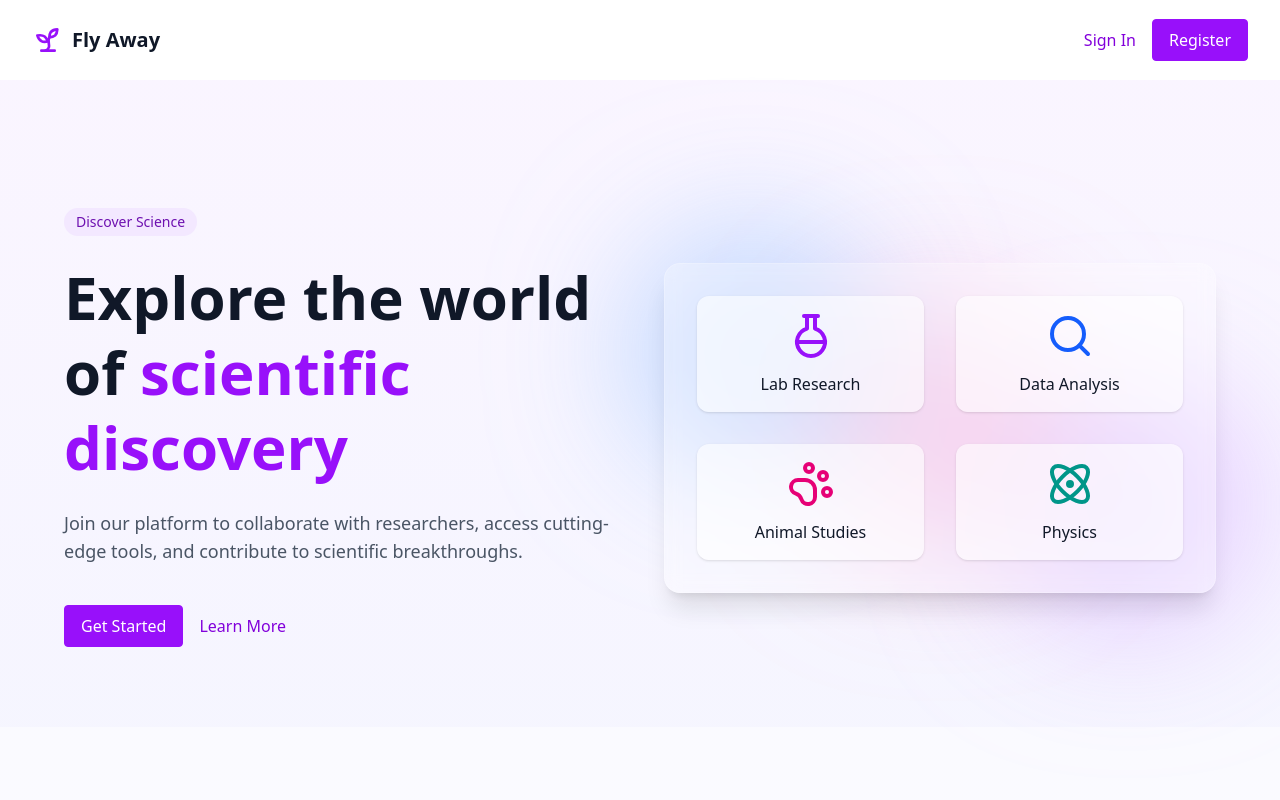
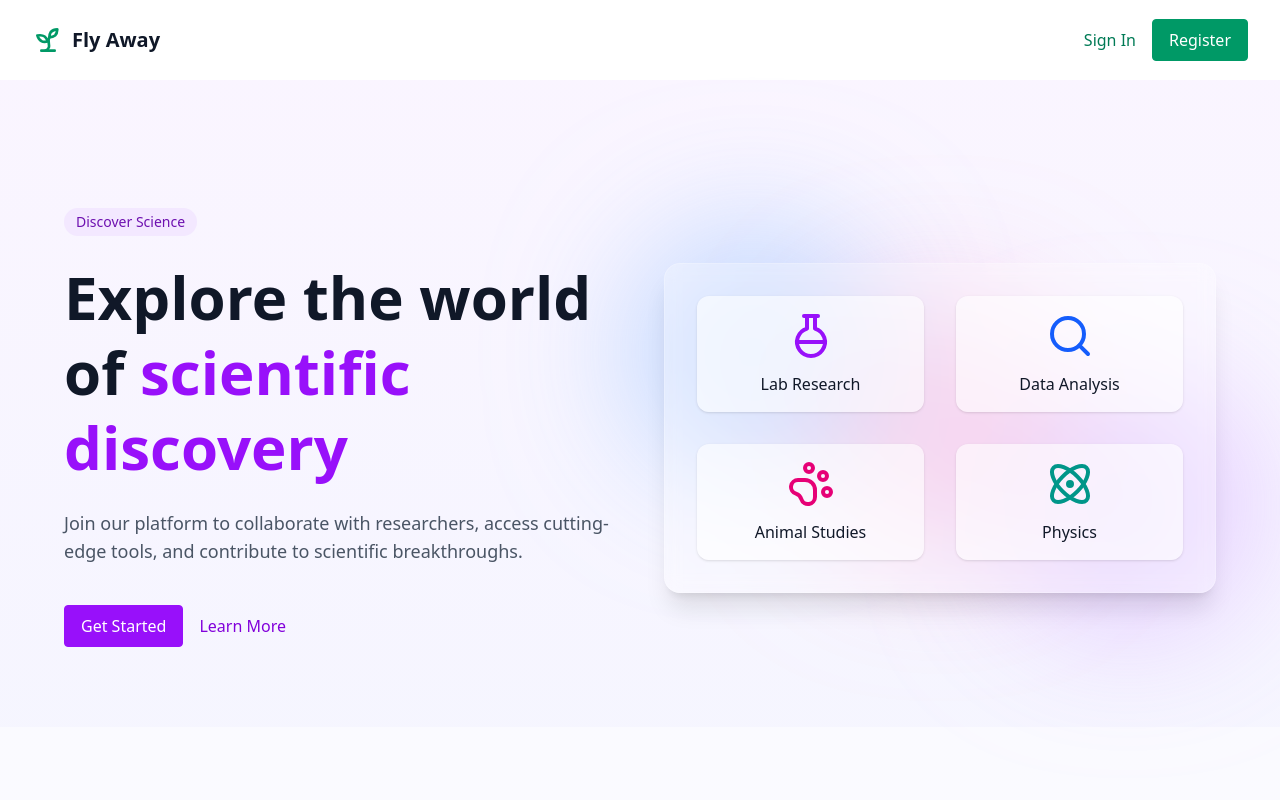
Before and after one commit to Alexander1022/social-flutter, a React (Vite) app in the folder Client/: page / in a window 1280 px wide. Shown: the top 800 px of the page. Built offline with nearby package versions, Linux system fonts and the light colour scheme.

Commit message:
change colours

```diff
--- a/Client/src/components/Header.tsx
+++ b/Client/src/components/Header.tsx
@@ -1,9 +1,11 @@
 import { useState, useEffect } from "react";
-import { Menu, Sprout, X } from "lucide-react";
+import { Sprout } from "lucide-react";
 import Button from "./Button";
+import { useNavigate } from "react-router";
 
 export default function Navbar() {
   const [isScrolled, setIsScrolled] = useState(false);
+  const navigate = useNavigate();
 
   useEffect(() => {
     const handleScroll = () => {
@@ -18,6 +20,14 @@ export default function Navbar() {
     return () => window.removeEventListener("scroll", handleScroll);
   }, []);
 
+    const handleSignIn = () => {
+        navigate('/login');
+    }
+
+    const handleRegister = () => {
+        navigate('/register');
+    }
+
   return (
     <header
       className={`sticky top-0 left-0 right-0 z-50 transition-all duration-300 ${
@@ -28,7 +38,7 @@ export default function Navbar() {
         <div className="flex items-center justify-between h-16 md:h-20">
           <div className="flex items-center">
             <Button className="flex items-center space-x-2">
-              <Sprout className="h-8 w-8 text-purple-600" />
+              <Sprout className="h-8 w-8 text-emerald-600" />
               <span className="text-xl font-bold text-gray-900">
                 Fly Away
               </span>
@@ -36,10 +46,12 @@ export default function Navbar() {
           </div>
 
           <div className="md:flex items-center space-x-4">
-              <button className="border-purple-200 text-purple-700">
+              <button className="border-emerald-200 text-emerald-700"
+                onClick={handleSignIn}>
                 Sign In
               </button>
-              <Button className="border border-purple-600 font-medium py-2 px-4 rounded bg-purple-600 text-white">
+              <Button className="border border-emerald-600 font-medium py-2 px-4 rounded bg-emerald-600 text-white"
+                onClick={handleRegister}>
                 Register
               </Button>
           </div>
```
